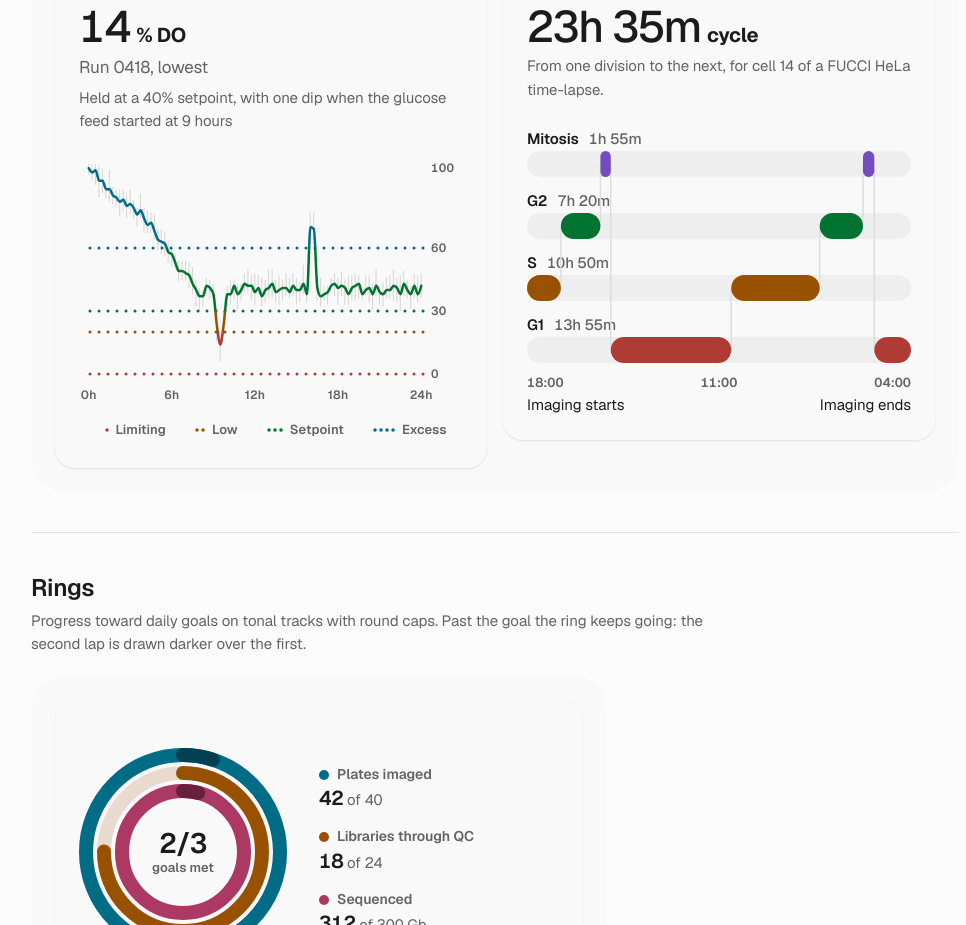
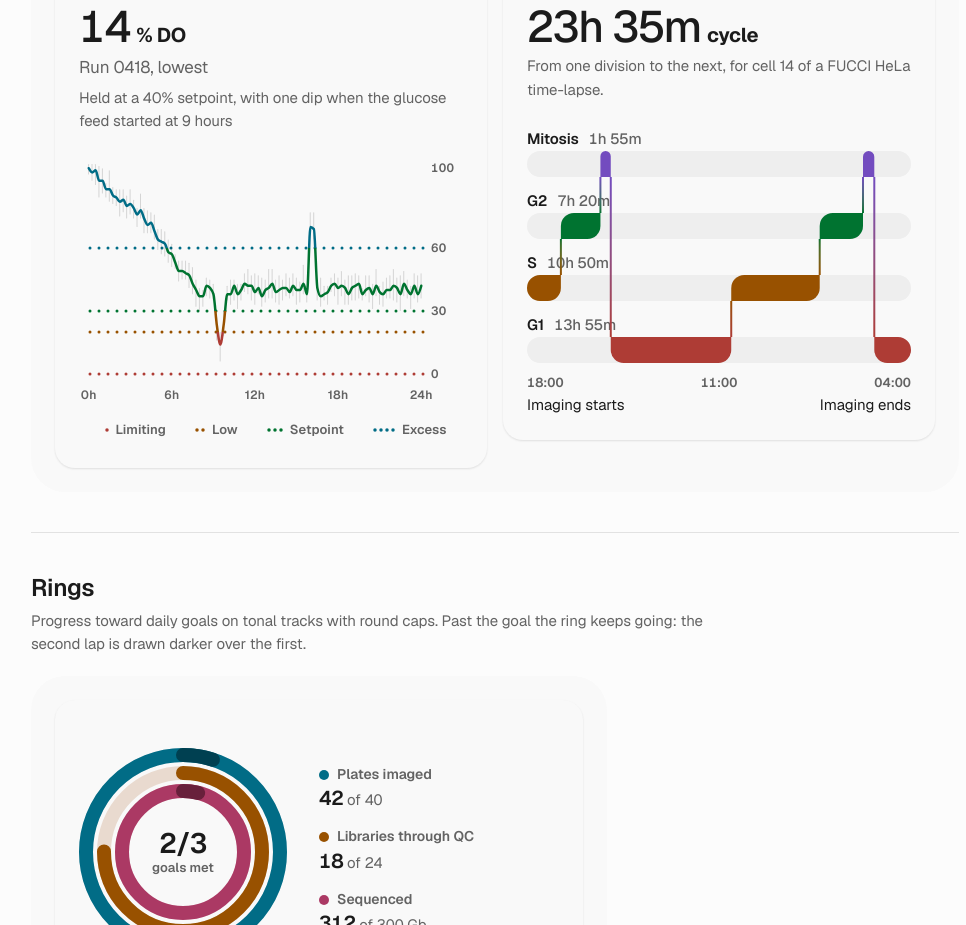
Before and after one commit to katalyxbio/nelumbo, a Next.js app: page /components/chart in a window 1280 px wide. Shown: the part 1680-2605 px from the top of the page, without its empty margins (273-1239 px from the left). Built offline with nearby package versions, Linux system fonts and the light colour scheme.

Commit message:
Stages: square corners where a connector leaves, gradient connector between stage colors

```diff
--- a/registry/nelumbo/ui/chart.tsx
+++ b/registry/nelumbo/ui/chart.tsx
@@ -1018,14 +1018,32 @@ function ChartStages({
                   <rect x={0} y={trackY(k)} width={width} height={trackHeight} rx={trackHeight / 2} className="fill-surface-container-high" />
                 </g>
               ))}
-              {/* hand-over connectors, behind the blocks */}
+              {/* hand-over connectors, behind the blocks: a line that blends the two stage colors */}
+              <defs>
+                {chain.slice(1).map((d, i) => {
+                  const prev = chain[i]
+                  if (trackY(prev.stage) === trackY(d.stage)) return null
+                  const down = trackY(d.stage) > trackY(prev.stage)
+                  // from the edge of one track to the edge of the other, where the corners are square
+                  const a = trackY(prev.stage) + (down ? trackHeight : 0)
+                  const b = trackY(d.stage) + (down ? 0 : trackHeight)
+                  const cx = x(startOf(d))
+                  return (
+                    <linearGradient key={`g${i}`} id={`${chartId}-c${i}`} gradientUnits="userSpaceOnUse" x1={cx} x2={cx} y1={a} y2={b}>
+                      <stop offset="0" stopColor={`var(--color-${prev.stage})`} />
+                      <stop offset="1" stopColor={`var(--color-${d.stage})`} />
+                    </linearGradient>
+                  )
+                })}
+              </defs>
               {chain.slice(1).map((d, i) => {
                 const prev = chain[i]
-                const a = trackY(prev.stage) + trackHeight / 2
-                const b = trackY(d.stage) + trackHeight / 2
-                if (a === b) return null
+                if (trackY(prev.stage) === trackY(d.stage)) return null
+                const down = trackY(d.stage) > trackY(prev.stage)
+                const a = trackY(prev.stage) + (down ? trackHeight : 0)
+                const b = trackY(d.stage) + (down ? 0 : trackHeight)
                 const cx = x(startOf(d))
-                return <line key={`c${i}`} x1={cx} x2={cx} y1={Math.min(a, b)} y2={Math.max(a, b)} strokeWidth={1.5} className="stroke-outline-variant" />
+                return <line key={`c${i}`} x1={cx} x2={cx} y1={Math.min(a, b)} y2={Math.max(a, b)} strokeWidth={2} stroke={`url(#${chartId}-c${i})`} />
               })}
               {data.map((d, i) => {
                 const y = trackY(d.stage)
@@ -1037,7 +1055,19 @@ function ChartStages({
                 }
                 const x1 = x(startOf(d))
                 const w = Math.max(3, x(endOf(d)) - x1)
-                return <rect key={i} x={x1} y={y} width={w} height={trackHeight} rx={Math.min(trackHeight / 2, w / 2)} fill={color} />
+                const r = Math.min(trackHeight / 2, w / 2)
+                // the corner a connector leaves from or arrives at is square, so the line springs from a point
+                const j = chain.indexOf(d)
+                const into = j > 0 && chain[j - 1].stage !== d.stage ? chain[j - 1] : null
+                const out = j >= 0 && j < chain.length - 1 && chain[j + 1].stage !== d.stage ? chain[j + 1] : null
+                const sharp = { tl: false, tr: false, br: false, bl: false }
+                if (into && Math.abs(x(startOf(d)) - x(endOf(into))) < 2) trackY(d.stage) > trackY(into.stage) ? (sharp.tl = true) : (sharp.bl = true)
+                if (out && Math.abs(x(startOf(out)) - x(endOf(d))) < 2) trackY(out.stage) > trackY(d.stage) ? (sharp.br = true) : (sharp.tr = true)
+                const c = (on: boolean) => (on ? 0 : r)
+                const X2 = x1 + w
+                const Y2 = y + trackHeight
+                const path = `M${x1 + c(sharp.tl)},${y} H${X2 - c(sharp.tr)} A${c(sharp.tr)},${c(sharp.tr)} 0 0 1 ${X2},${y + c(sharp.tr)} V${Y2 - c(sharp.br)} A${c(sharp.br)},${c(sharp.br)} 0 0 1 ${X2 - c(sharp.br)},${Y2} H${x1 + c(sharp.bl)} A${c(sharp.bl)},${c(sharp.bl)} 0 0 1 ${x1},${Y2 - c(sharp.bl)} V${y + c(sharp.tl)} A${c(sharp.tl)},${c(sharp.tl)} 0 0 1 ${x1 + c(sharp.tl)},${y} Z`
+                return <path key={i} d={path} fill={color} />
               })}
             </>
           )}
```
Also changed, not shown: public/r/chart.json.
